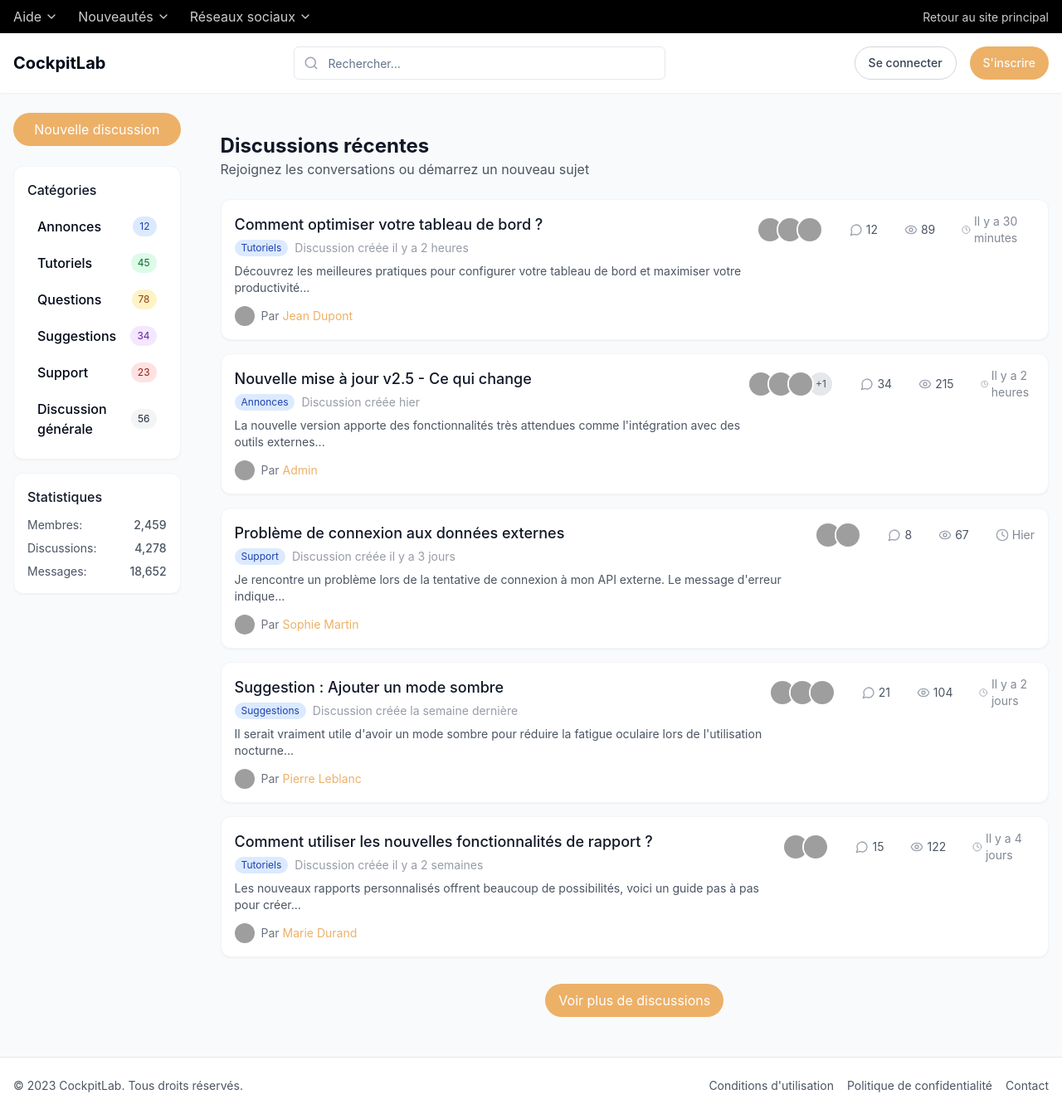
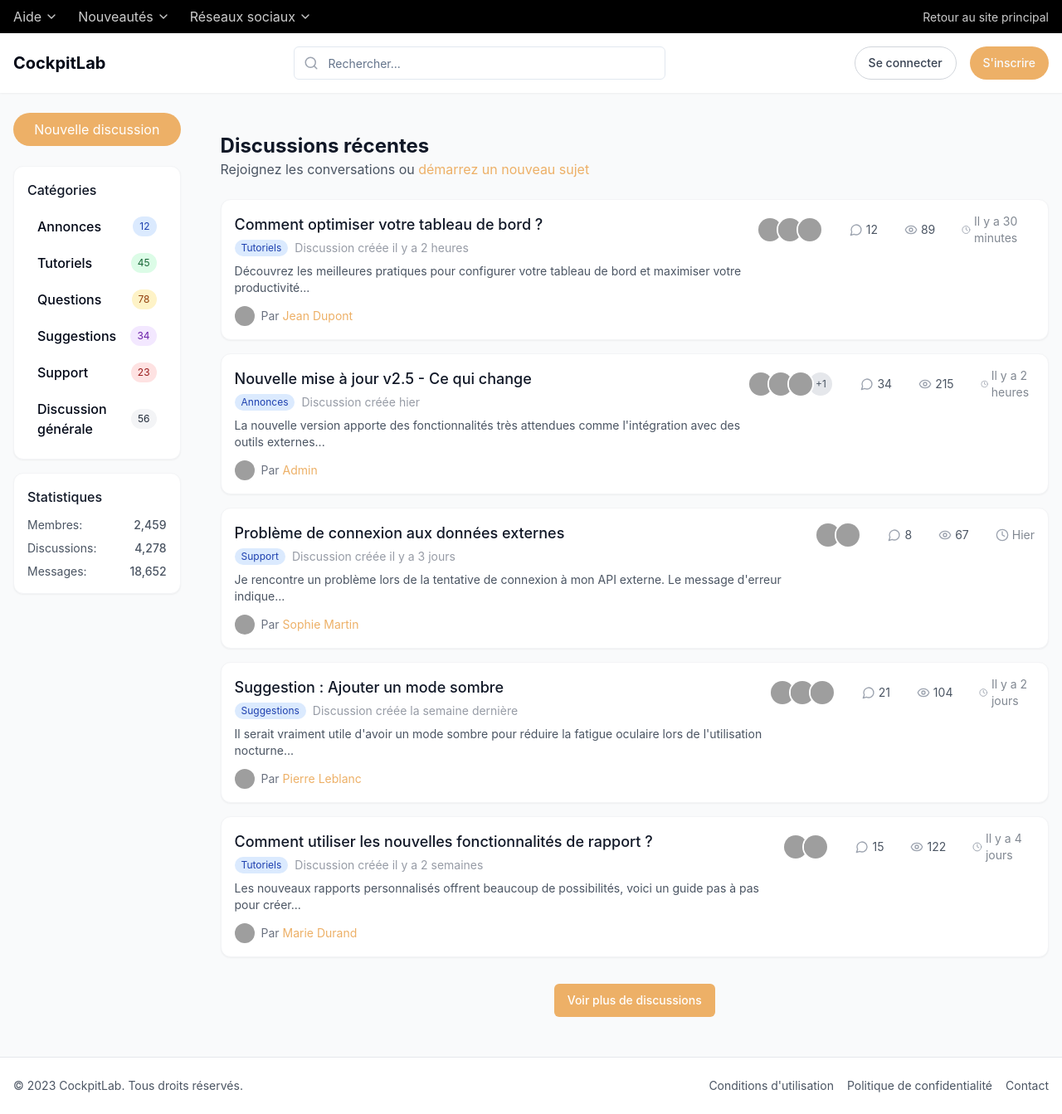
Before and after one commit to jerome-scat/forum-discourse, a React (Vite) app: page / in a window 1280 px wide. Shown: the whole page at 83% size. Built offline with nearby package versions, Linux system fonts and the light colour scheme; grey boxes are pictures that could not be loaded.

Commit message:
Add link to create thread
Adds a link to create a new thread to the thread list description.

```diff
--- a/src/components/ThreadList.tsx
+++ b/src/components/ThreadList.tsx
@@ -1,7 +1,8 @@
-
 import React from 'react';
 import { Avatar } from '@/components/ui/avatar';
 import { MessageCircle, Eye, Clock } from 'lucide-react';
+import { Button } from '@/components/ui/button';
+import { Link } from 'react-router-dom';
 
 // Données factices pour les fils de discussion
 const threads = [
@@ -169,7 +170,12 @@ const ThreadList = () => {
     <div className="my-6">
       <div className="mb-6">
         <h2 className="text-2xl font-bold text-gray-900">Discussions récentes</h2>
-        <p className="text-gray-600">Rejoignez les conversations ou démarrez un nouveau sujet</p>
+        <p className="text-gray-600">
+          Rejoignez les conversations ou{" "}
+          <Link to="/create-thread" className="text-[#edb067] hover:underline">
+            démarrez un nouveau sujet
+          </Link>
+        </p>
       </div>
 
       <div className="space-y-4">
@@ -179,9 +185,9 @@ const ThreadList = () => {
       </div>
 
       <div className="mt-8 text-center">
-        <button className="btn btn-primary bg-[#edb067] hover:bg-[#e09d4e]">
+        <Button className="bg-[#edb067] hover:bg-[#e09d4e] text-white">
           Voir plus de discussions
-        </button>
+        </Button>
       </div>
     </div>
   );
```
